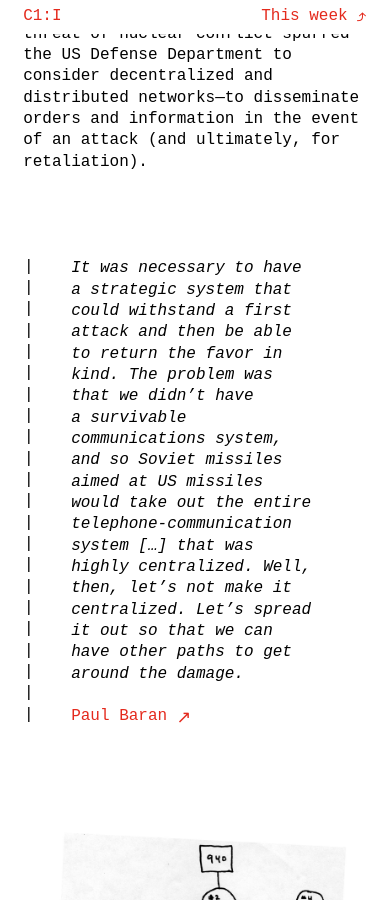
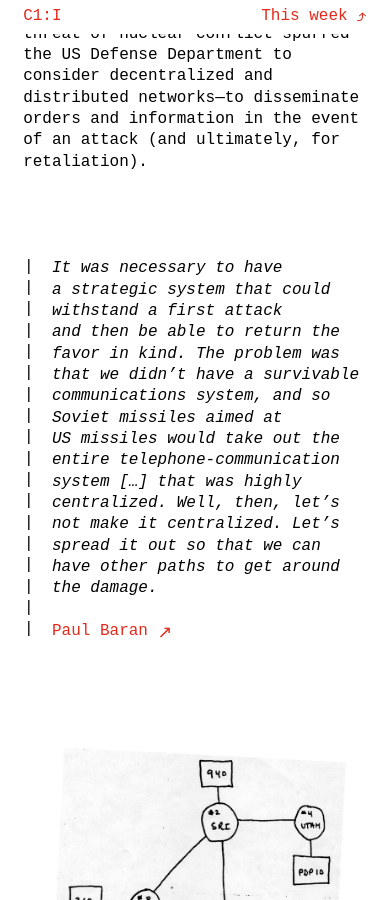
Before and after one commit to core-interaction/core-interaction.github.io, a Jekyll site: the page built from topic/everything/index.md, in a window 390 px wide and 900 px high, scrolled down 2418 px. Built offline with Jekyll 4.4.1, drawn with Linux system fonts in a browser that asks for light colours.

Commit message:
Tighter pull quote bar on mobile.

```diff
--- a/assets/styles/_markdown.scss
+++ b/assets/styles/_markdown.scss
@@ -88,9 +88,13 @@
 		}
 
 		&.pull-quote {
-			padding-left:  5ch;
-			padding-right: 5ch;
+			padding-left:  3ch;
 			position:      relative;
+
+			@include breakpoint(568) {
+				padding-left:  5ch;
+				padding-right: 5ch;
+			}
 
 			&:before {
 				content:    '| | | | | | | | | | | | | | | | | | | | | | | | | | | | | | | | | | | | | | | | ';
```
